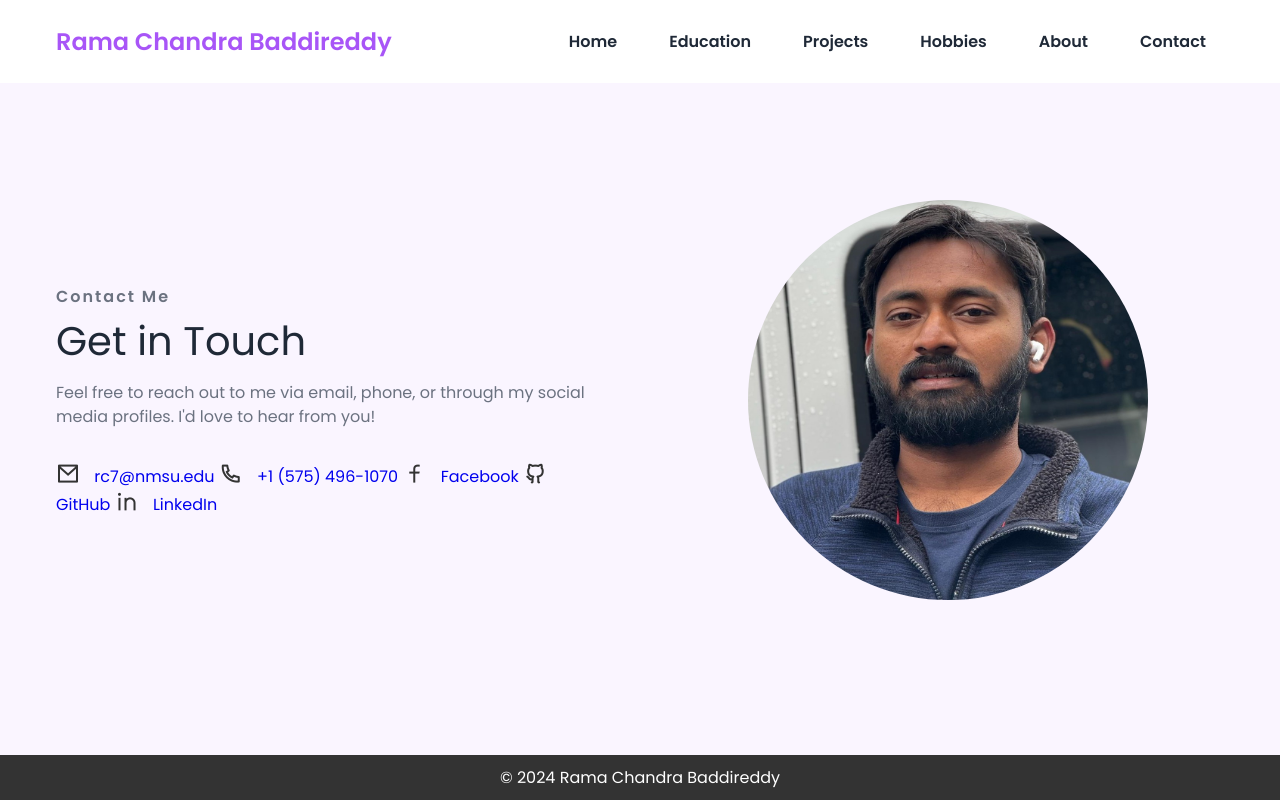
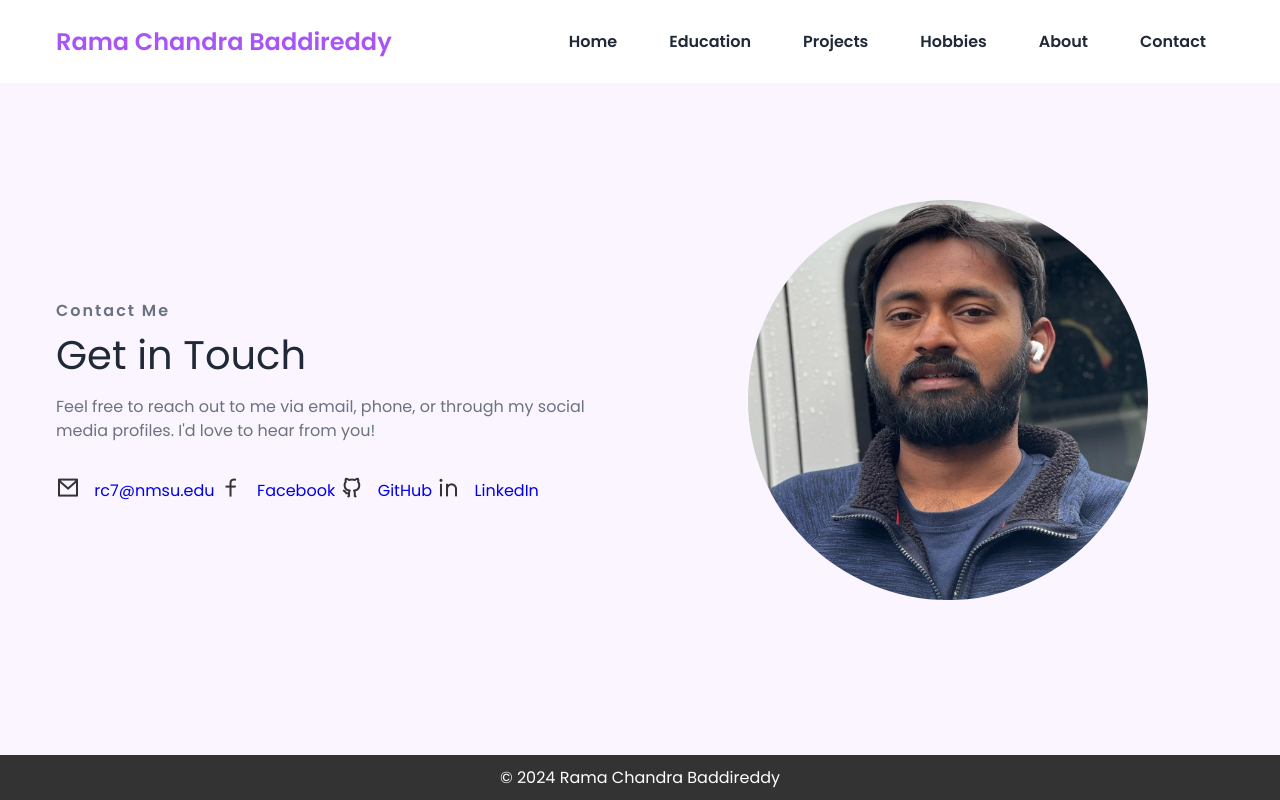
Before and after one commit to RamaChandra793/RamaChandra793.github.io, a plain HTML site: page contact.html in a window 1280 px wide. Drawn offline with nearby package versions, Linux system fonts and the light colour scheme.

Commit message:
Update contact.html

```diff
--- a/contact.html
+++ b/contact.html
@@ -41,7 +41,6 @@
         </p>
         <div class="contact-links">
           <a href="mailto:rc7@nmsu.edu"><i class="ri-mail-line"></i> rc7@nmsu.edu</a>
-          <a href="tel:+15754961070"><i class="ri-phone-line"></i> +1 (575) 496-1070</a>
           <a href="https://www.facebook.com/laxmi.jaya.754" target="_blank"><i class="ri-facebook-line"></i> Facebook</a>
           <a href="https://github.com/RamaChandra793" target="_blank"><i class="ri-github-line"></i> GitHub</a>
           <a href="https://www.linkedin.com/in/rama-chandra-baddireddy-590196286/" target="_blank"><i class="ri-linkedin-line"></i> LinkedIn</a>
```
